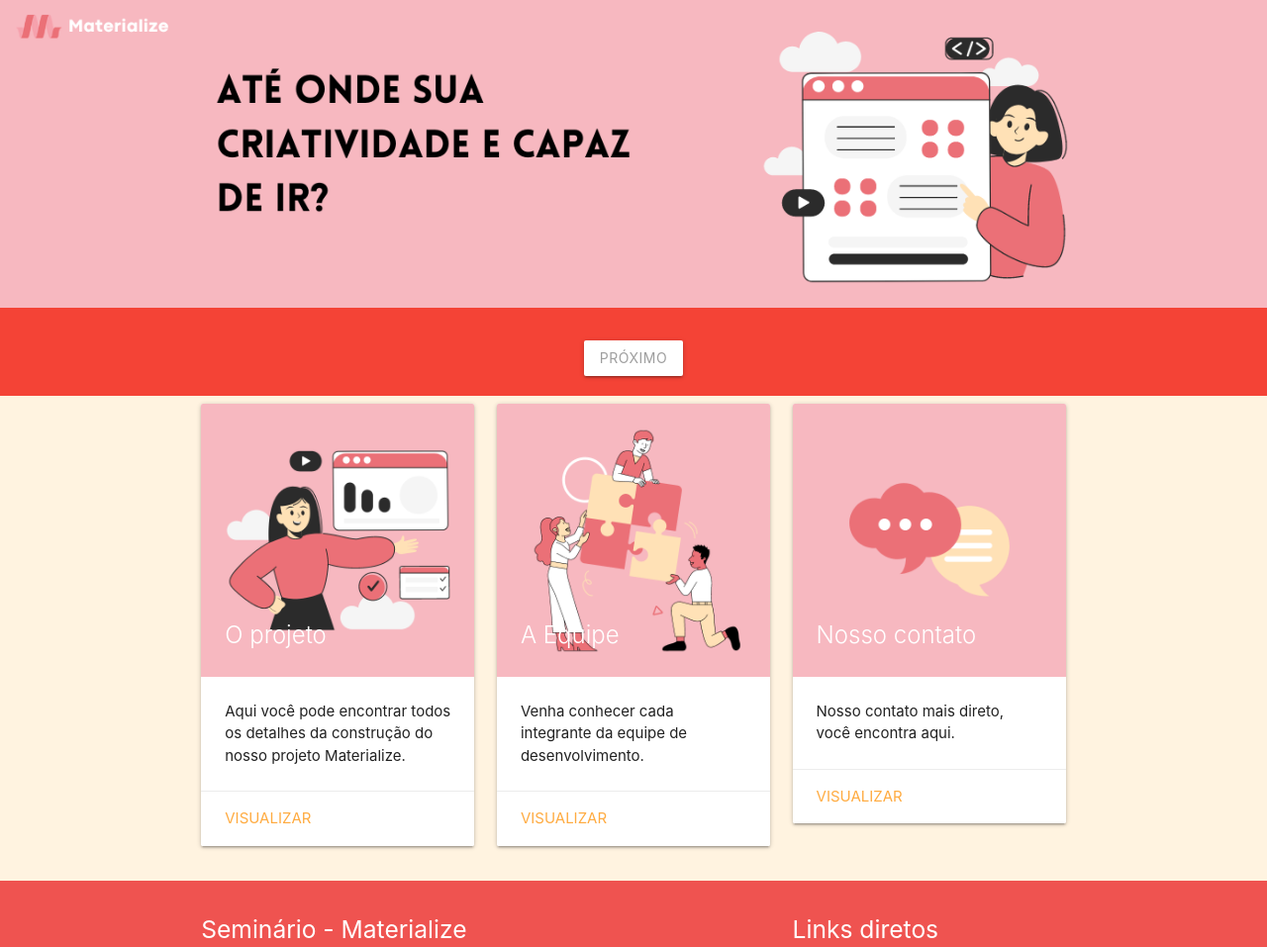
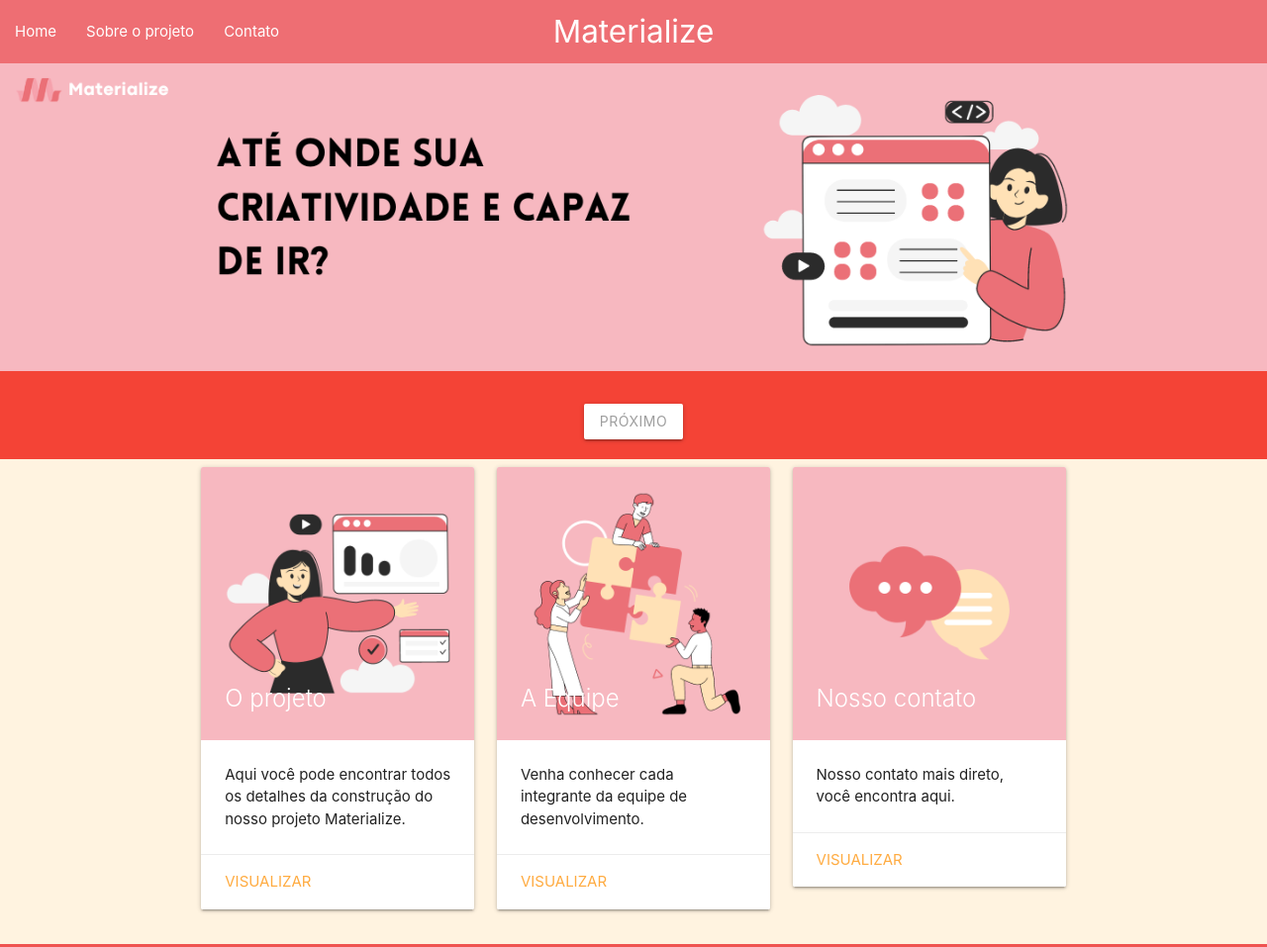
Before and after one commit to BamGodUP/Seminario-Materialize, a plain HTML site: page index.html in a window 1280 px wide. Shown: the top 957 px of the page at 99% size. Drawn offline with nearby package versions, Linux system fonts and the light colour scheme.

Commit message:
Update index.html

```diff
--- a/index.html
+++ b/index.html
@@ -74,9 +74,17 @@
   </style>
 </head>
 <body>
-
-
-
+  <!-- Barra de navegação -->
+  <nav>
+    <div class="#ef9a9a red lighten-3">
+      <a href="#!" class="brand-logo center">Materialize</a>
+      <ul class="left hide-on-med-and-down">
+        <li><a href="index.html">Home</a></li>
+        <li><a href="sobre.html">Sobre o projeto</a></li>
+        <li><a href="contato.html">Contato</a></li>
+      </ul>
+    </div>
+  </nav>
 
   <!-- Barra lateral para dispositivos móveis -->
   <ul class="sidenav" id="mobile-demo">
```
